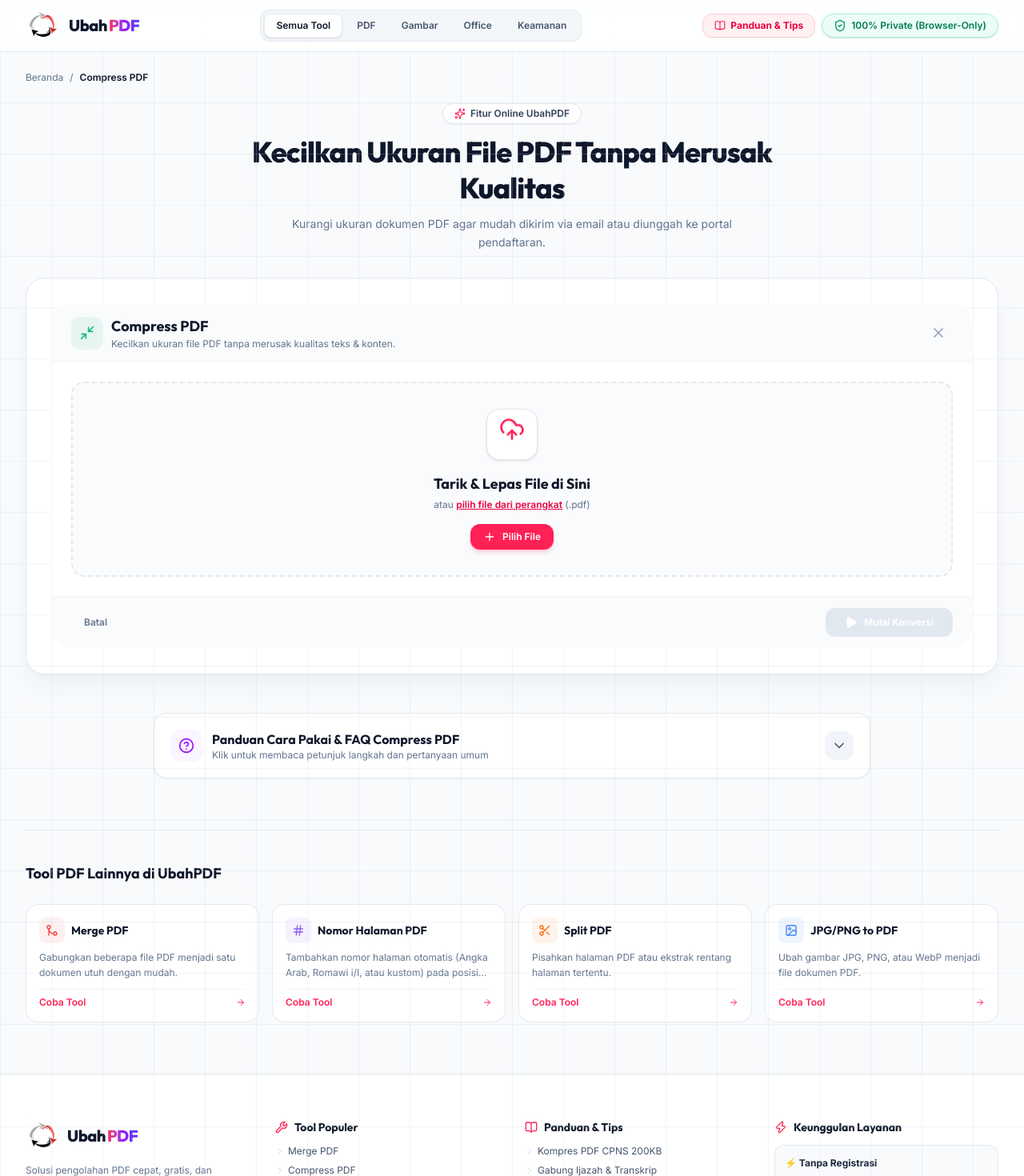
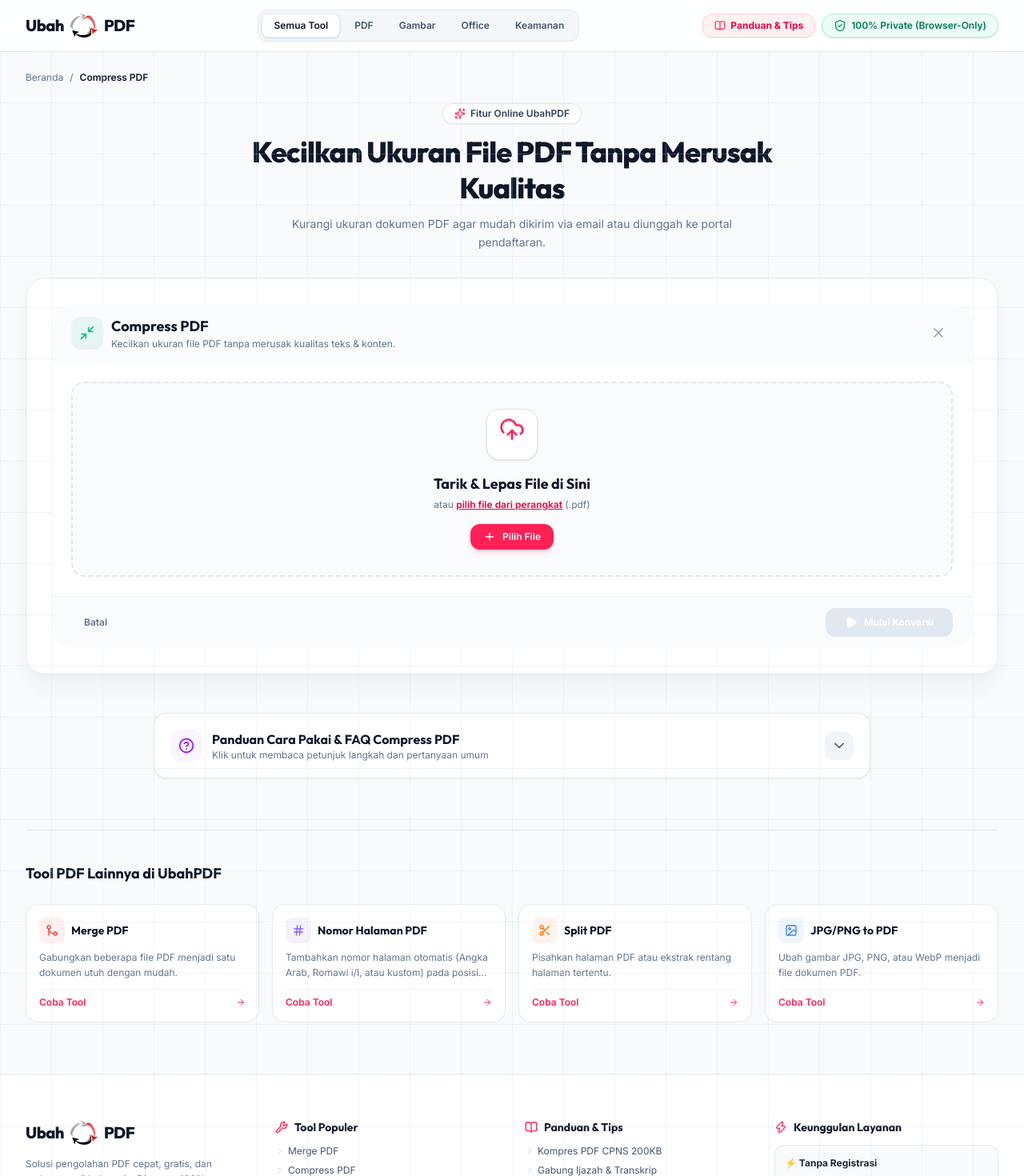
Before and after one commit to rhsa-fr/UbahPDF, a React (Vite) app: page /compress-pdf in a window 1280 px wide. Shown: the top 1470 px of the page at 80% size. Built offline with nearby package versions, Linux system fonts and the light colour scheme.

Commit message:
brand: update logo layout to Ubah + circular arrow icon + PDF in solid black style with 100% clean gridless background

```diff
--- a/src/components/Footer.tsx
+++ b/src/components/Footer.tsx
@@ -11,16 +11,14 @@
         <div className="grid grid-cols-2 md:grid-cols-4 gap-6 sm:gap-8 pb-8 sm:pb-12 border-b border-slate-100">
           {/* Col 1: Brand Info & Mission */}
           <div className="col-span-2 md:col-span-1 space-y-3">
-            <div className="flex items-center gap-2.5">
-              <TdocLogo size={42} />
-              <div className="flex items-center gap-0.5 select-none">
-                <span className="font-extrabold text-xl tracking-tight text-slate-900 font-['Outfit']">
-                  Ubah
-                </span>
-                <span className="font-black text-xl tracking-tight bg-gradient-to-r from-rose-500 via-purple-600 to-indigo-600 bg-clip-text text-transparent font-['Outfit']">
-                  PDF
-                </span>
-              </div>
+            <div className="flex items-center gap-1.5 sm:gap-2">
+              <span className="font-extrabold text-xl tracking-tight text-slate-900 font-['Outfit']">
+                Ubah
+              </span>
+              <TdocLogo size={34} />
+              <span className="font-black text-xl tracking-tight text-slate-900 font-['Outfit']">
+                PDF
+              </span>
             </div>
             <p className="text-slate-500 text-xs leading-relaxed max-w-sm">
               Solusi pengolahan PDF cepat, gratis, dan serbaguna di Indonesia. Diproses 100% secara lokal di browser Anda tanpa pernah mengunggah berkas ke server luar.
--- a/src/components/Navbar.tsx
+++ b/src/components/Navbar.tsx
@@ -37,19 +37,15 @@
         {/* Brand Logo */}
         <div
           onClick={handleLogoClick}
-          className="flex items-center gap-2 sm:gap-3 cursor-pointer group select-none"
+          className="flex items-center gap-1.5 sm:gap-2 cursor-pointer group select-none"
         >
-          <div className="flex items-center justify-center">
-            <TdocLogo size={42} />
-          </div>
-          <div className="flex items-center gap-0.5 select-none">
-            <span className="font-extrabold text-lg sm:text-xl tracking-tight text-slate-900 font-['Outfit']">
-              Ubah
-            </span>
-            <span className="font-black text-lg sm:text-xl tracking-tight bg-gradient-to-r from-rose-500 via-purple-600 to-indigo-600 bg-clip-text text-transparent font-['Outfit']">
-              PDF
-            </span>
-          </div>
+          <span className="font-extrabold text-lg sm:text-xl tracking-tight text-slate-900 font-['Outfit']">
+            Ubah
+          </span>
+          <TdocLogo size={34} />
+          <span className="font-black text-lg sm:text-xl tracking-tight text-slate-900 font-['Outfit']">
+            PDF
+          </span>
         </div>
 
         {/* Desktop Category Navigation Pills */}
```
Also changed, not shown: public/favicon.png, public/logo.png.
